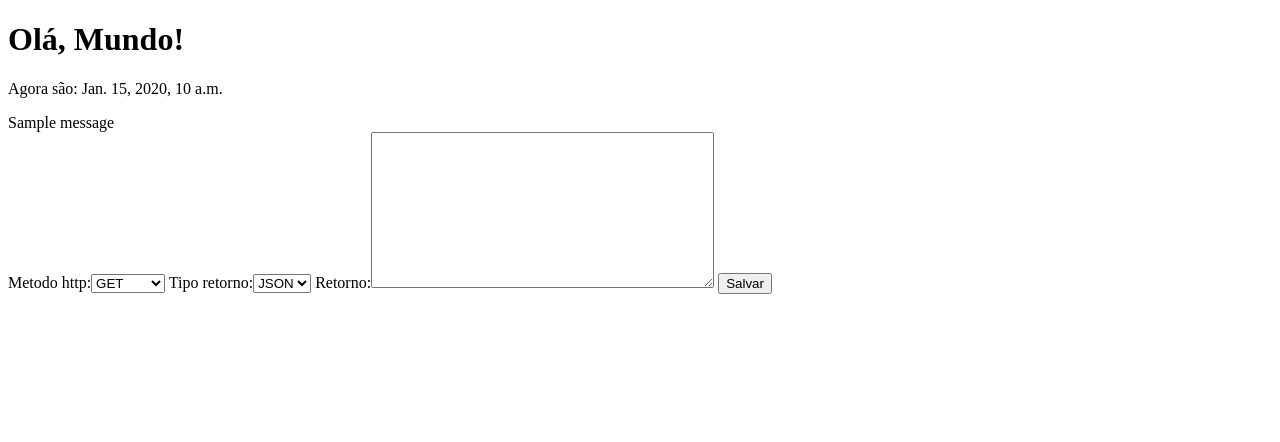
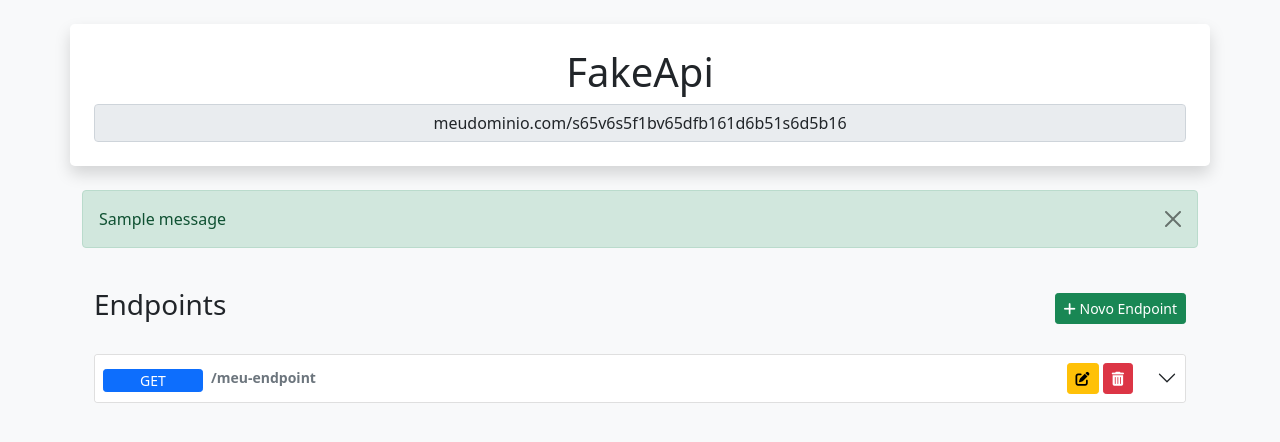
Before and after one commit to yuriMartinsO/FakeAPI, a Django app: template endpoint_manager/templates/endpoint_manager/home.html in a window 1280 px wide. Shown: the top 442 px of the page. Run offline with Django 3.2, Linux system fonts and the light colour scheme; tables that the repository leaves empty hold one stand-in row (values such as "Sample post"); the template is opened without the code that fills it: values that come from a table or form of the project are taken from there, most other values are stand-ins (such as "Sample title", 1, 10 or a date in 2020); one stand-in notice (Sample message) is shown; some libraries are stand-ins or nearby versions.

Commit message:
Adiciona estrutura da página home

```diff
--- a/endpoint_manager/forms.py
+++ b/endpoint_manager/forms.py
@@ -4,4 +4,4 @@ from .models import Endpoint
 class EndpointForm(ModelForm):
 	class Meta:
 		model = Endpoint
-		fields = ['metodo_http', 'tipo_retorno', 'retorno']
+		fields = ['endpoint', 'status_code', 'metodo_http', 'tipo_retorno', 'retorno']
--- a/endpoint_manager/models.py
+++ b/endpoint_manager/models.py
@@ -34,6 +34,8 @@ class Endpoint(models.Model):
 		('XML', RetornosRequisicao.XML.value)
 	)
 
+	endpoint = models.CharField(max_length=120, default='', unique=True)
+	status_code = models.IntegerField(default=200)
 	metodo_http = models.CharField(max_length=10, choices=METODOS_REQUISICAO, default=MetodosRequisicao.GET.value)
 	tipo_retorno = models.CharField(max_length=10, choices=TIPO_RETORNO, default=RetornosRequisicao.JSON.value)
 	retorno = models.TextField()
--- a/endpoint_manager/templates/endpoint_manager/home.html
+++ b/endpoint_manager/templates/endpoint_manager/home.html
@@ -3,22 +3,70 @@
 <head>
 	<meta charset="utf-8">
 	<meta name="viewport" content="width=device-width, initial-scale=1">
+	<link href="https://cdn.jsdelivr.net/npm/bootstrap@5.0.2/dist/css/bootstrap.min.css" rel="stylesheet" integrity="sha384-EVSTQN3/azprG1Anm3QDgpJLIm9Nao0Yz1ztcQTwFspd3yD65VohhpuuCOmLASjC" crossorigin="anonymous">
+	<link rel="stylesheet" href="https://cdnjs.cloudflare.com/ajax/libs/font-awesome/6.1.1/css/all.min.css" integrity="sha512-KfkfwYDsLkIlwQp6LFnl8zNdLGxu9YAA1QvwINks4PhcElQSvqcyVLLD9aMhXd13uQjoXtEKNosOWaZqXgel0g==" crossorigin="anonymous" referrerpolicy="no-referrer" />
 	<title></title>
 </head>
-<body>
-	<h1>Olá, Mundo!</h1>
-    <p>Agora são: {{now}}</p>
+<body class="bg-light">
+	<div class="container mt-4 text-center bg-white p-4 rounded-3 shadow">
+		<h1>FakeApi</h1>
+		<input type="text" class="form-control text-center" id="base_route" value="meudominio.com/s65v6s5f1bv65dfb161d6b51s6d5b16" readonly>
+	</div>
 
-{% if messages %}
-    {% for message in messages %}
-        <div class="alert {% if message.tags %}alert-{{ message.tags }}{% endif %}" role="alert">{{ message }}</div>
-    {% endfor %}
-{% endif %}
 
-    <form method="POST">
-		{% csrf_token %}
-		{{form}}
-		<button type="submit">Salvar</button>
-	</form>
+	{% if messages %}
+		<div class="container mt-4">
+			{% for message in messages %}
+				<div class="alert {% if message.tags %} alert-{{ message.tags }} {% endif %} alert-dismissible fade show" role="alert">
+					<span>
+						{{ message }}
+					</span>
+					<button type="button" class="btn-close" data-bs-dismiss="alert" aria-label="Close"></button>
+				</div>
+			{% endfor %}
+		</div>
+	{% endif %}
+
+
+	<div class="container mt-2 p-4">
+		<div class="d-flex justify-content-between align-items-center mb-4">
+			<h3>Endpoints</h3>
+			<a href="/novoendpoint" class="btn btn-sm btn-success"><i class="fa-solid fa-plus"></i> Novo Endpoint</a>
+		</div>
+		<div>
+			<div class="accordion" id="accordionPanelsStayOpenExample">
+				<div class="accordion-item">
+				  <h2 class="accordion-header" id="panelsEndpoint-IDAQUI">
+					<div class="accordion-button collapsed p-2" data-bs-toggle="collapse" data-bs-target="#panelsCalapseEndpoint-IDAQUI" aria-expanded="false" aria-controls="panelsCalapseEndpoint-IDAQUI">
+						<div class="d-flex justify-content-between flex-wrap w-100">
+							<div class="d-flex align-items-centergap-2">
+								<div class="d-flex align-items-center gap-2">
+									<div>
+										<button style="font-size: 14px; width: 100px" class="btn btn-sm px-2 py-0 mt-1 btn-primary">
+											GET
+										</button>
+									</div>
+									<p class="p-0 m-0 fw-bold text-secondary" style="font-size: 14px">/meu-endpoint</p>
+								</div>
+							</div>
+							<div class="px-4">
+								<button class="btn btn-sm btn-warning"><i class="fa-solid fa-pen-to-square"></i></button>
+								<button class="btn btn-sm btn-danger"><i class="fa-solid fa-trash-can"></i></button>
+							</div>
+						</div>
+					</div>
+				  </h2>
+				  <div id="panelsCalapseEndpoint-IDAQUI" class="accordion-collapse collapse" aria-labelledby="panelsEndpoint-IDAQUI">
+					<div class="accordion-body">
+						<label for="Resposta" class="form-label">Retorno</label>
+						<textarea class="form-control" id="Resposta" rows="3" readonly>{"data": [{"id": 123, "active": false}]}</textarea>
+					</div>
+				  </div>
+				</div>
+			</div>
+		</div>
+	</div>
+
+	<script src="https://cdn.jsdelivr.net/npm/bootstrap@5.0.2/dist/js/bootstrap.bundle.min.js" integrity="sha384-MrcW6ZMFYlzcLA8Nl+NtUVF0sA7MsXsP1UyJoMp4YLEuNSfAP+JcXn/tWtIaxVXM" crossorigin="anonymous"></script>
 </body>
 </html>
```
Also changed, not shown: endpoint_manager/migrations/0016_endpoint_endpoint_endpoint_status_code.py (added), endpoint_manager/migrations/0017_alter_endpoint_endpoint.py (added).
